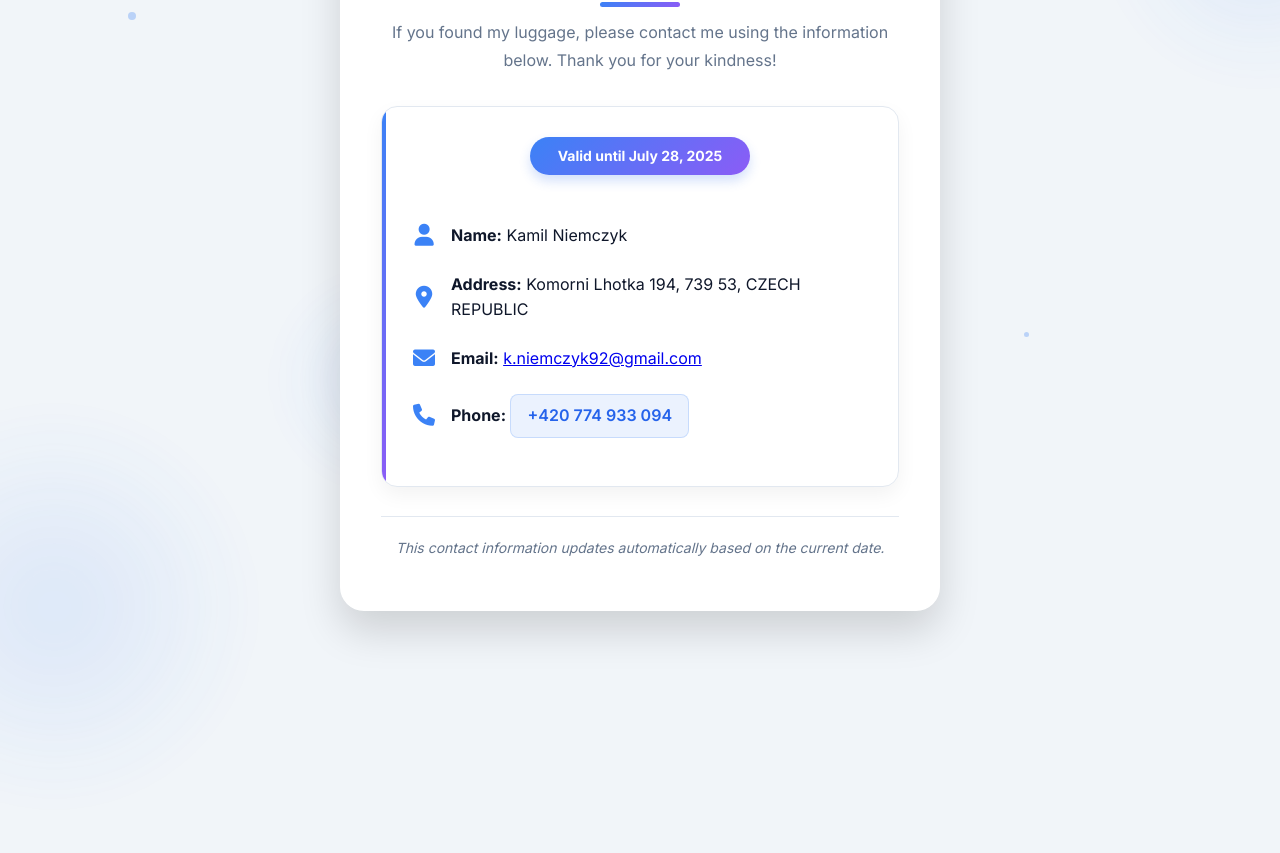
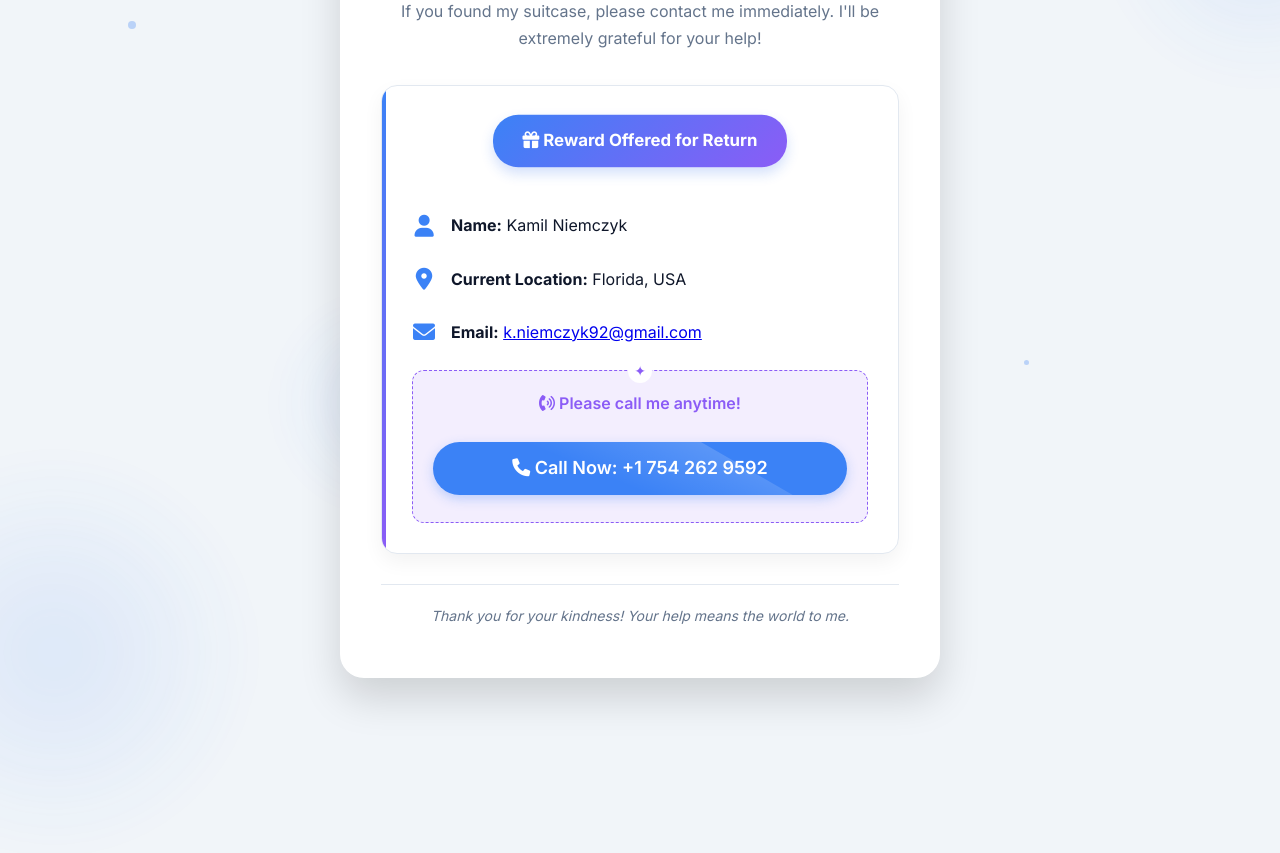
Before and after one commit to Niemczyk92/TagMeOne, a plain HTML site: page index.html in a window 1280 px wide. Shown: the part 148-1001 px from the top of the page. Before the commit the page ends 954 px from the top, so only its background shows below. Drawn offline with Linux system fonts and the light colour scheme.

Commit message:
Update index.html

```diff
--- a/index.html
+++ b/index.html
@@ -8,10 +8,12 @@
         :root {
             --primary: #3b82f6;
             --primary-dark: #2563eb;
+            --primary-light: #93c5fd;
             --secondary: #8b5cf6;
             --light: #f8fafc;
             --dark: #0f172a;
             --success: #10b981;
+            --warning: #f59e0b;
             --gradient: linear-gradient(135deg, var(--primary) 0%, var(--secondary) 100%);
             --glow: radial-gradient(circle, rgba(59, 130, 246, 0.15) 0%, rgba(59, 130, 246, 0) 70%);
         }
@@ -103,12 +105,12 @@
             perspective: 1000px;
         }
 
-        .date-badge {
+        .reward-badge {
             background: var(--gradient);
             color: white;
-            padding: 8px 16px;
+            padding: 12px 24px;
             border-radius: 24px;
-            font-size: 14px;
+            font-size: 16px;
             font-weight: 700;
             display: inline-block;
             margin-bottom: 25px;
@@ -117,7 +119,14 @@
             left: 50%;
             transform: translateX(-50%);
             text-align: center;
-            min-width: 220px;
+            min-width: 280px;
+            animation: pulse 2s infinite;
+        }
+
+        @keyframes pulse {
+            0% { transform: translateX(-50%) scale(1); }
+            50% { transform: translateX(-50%) scale(1.05); }
+            100% { transform: translateX(-50%) scale(1); }
         }
 
         .contact-info {
@@ -179,21 +188,48 @@
 
         /* Phone button styling */
         .phone-link {
-            color: var(--primary-dark);
+            color: white;
             text-decoration: none;
             font-weight: 600;
-            padding: 8px 16px;
-            border-radius: 8px;
+            padding: 12px 24px;
+            border-radius: 50px;
             transition: all 0.3s ease;
             display: inline-block;
-            background: rgba(59, 130, 246, 0.1);
-            border: 1px solid rgba(59, 130, 246, 0.2);
+            background: var(--primary);
+            border: none;
+            box-shadow: 0 4px 12px rgba(59, 130, 246, 0.3);
+            margin-top: 15px;
+            width: 100%;
+            text-align: center;
+            font-size: 18px;
+            position: relative;
+            overflow: hidden;
         }
 
         .phone-link:hover {
-            background: rgba(59, 130, 246, 0.2);
+            background: var(--primary-dark);
             transform: translateY(-2px);
-            box-shadow: 0 4px 8px rgba(37, 99, 235, 0.1);
+            box-shadow: 0 6px 16px rgba(37, 99, 235, 0.4);
+        }
+
+        .phone-link::after {
+            content: '';
+            position: absolute;
+            top: -50%;
+            left: -50%;
+            width: 200%;
+            height: 200%;
+            background: linear-gradient(
+                to bottom right,
+                rgba(255, 255, 255, 0.3) 0%,
+                rgba(255, 255, 255, 0) 60%
+            );
+            transform: rotate(30deg);
+            transition: all 0.3s;
+        }
+
+        .phone-link:hover::after {
+            left: 100%;
         }
 
         /* Glow effects */
@@ -263,10 +299,15 @@
                 padding: 25px 20px;
             }
 
-            .date-badge {
-                font-size: 13px;
-                min-width: 200px;
-                padding: 6px 12px;
+            .reward-badge {
+                font-size: 14px;
+                min-width: 240px;
+                padding: 10px 16px;
+            }
+
+            .phone-link {
+                padding: 10px 20px;
+                font-size: 16px;
             }
         }
 
@@ -335,13 +376,51 @@
             }
         }
 
-        @keyframes pulse {
-            0%, 100% {
-                transform: scale(1);
-            }
-            50% {
-                transform: scale(1.1);
-            }
+        /* Reward section */
+        .reward-section {
+            background: rgba(139, 92, 246, 0.1);
+            border-radius: 12px;
+            padding: 20px;
+            margin-top: 20px;
+            text-align: center;
+            border: 1px dashed var(--secondary);
+            position: relative;
+        }
+
+        .reward-section::before {
+            content: '✦';
+            position: absolute;
+            top: -12px;
+            left: 50%;
+            transform: translateX(-50%);
+            background: white;
+            width: 24px;
+            height: 24px;
+            line-height: 24px;
+            border-radius: 50%;
+            color: var(--secondary);
+            font-size: 14px;
+        }
+
+        .reward-text {
+            color: var(--secondary);
+            font-weight: 600;
+            margin-bottom: 10px;
+        }
+
+        /* Emergency ribbon */
+        .emergency-ribbon {
+            position: absolute;
+            top: 20px;
+            right: -40px;
+            background: var(--warning);
+            color: white;
+            padding: 8px 40px;
+            transform: rotate(45deg);
+            font-weight: 700;
+            font-size: 12px;
+            box-shadow: 0 2px 8px rgba(245, 158, 11, 0.4);
+            z-index: 4;
         }
     </style>
     <link rel="stylesheet" href="https://cdnjs.cloudflare.com/ajax/libs/font-awesome/6.0.0-beta3/css/all.min.css">
@@ -362,88 +441,103 @@
         <i class="fas fa-suitcase-rolling"></i>
     </div>
 
+    <div class="emergency-ribbon">LOST BAGGAGE</div>
+
     <div class="card">
-        <h1>Lost Baggage Contact</h1>
-        <p class="intro-text">If you found my luggage, please contact me using the information below. Thank you for your kindness!</p>
+        <h1>Help! My Luggage is Lost</h1>
+        <p class="intro-text">If you found my suitcase, please contact me immediately. I'll be extremely grateful for your help!</p>
 
         <div class="contact-container">
             <div id="currentContact" class="contact-info active-contact">
-                <!-- Content will be dynamically inserted here -->
+                <div class="reward-badge">
+                    <i class="fas fa-gift"></i> Reward Offered for Return
+                </div>
+
+                <div class="contact-item">
+                    <div class="icon"><i class="fas fa-user"></i></div>
+                    <div class="contact-text"><strong>Name:</strong> Kamil Niemczyk</div>
+                </div>
+                <div class="contact-item">
+                    <div class="icon"><i class="fas fa-map-marker-alt"></i></div>
+                    <div class="contact-text"><strong>Current Location:</strong> Florida, USA</div>
+                </div>
+                <div class="contact-item">
+                    <div class="icon"><i class="fas fa-envelope"></i></div>
+                    <div class="contact-text"><strong>Email:</strong> <a href="mailto:k.niemczyk92@gmail.com">k.niemczyk92@gmail.com</a></div>
+                </div>
+
+                <div class="reward-section">
+                    <div class="reward-text">
+                        <i class="fas fa-phone-volume"></i> Please call me anytime!
+                    </div>
+                    <a href="tel:+17542629592" class="phone-link">
+                        <i class="fas fa-phone"></i> Call Now: +1 754 262 9592
+                    </a>
+                </div>
             </div>
         </div>
 
-        <p class="note">This contact information updates automatically based on the current date.</p>
+        <p class="note">Thank you for your kindness! Your help means the world to me.</p>
     </div>
 
     <script>
-        // Contact information data
-        const contacts = {
-            before: {
-                dateText: "Valid until July 28, 2025",
-                name: "Kamil Niemczyk",
-                address: "Komorni Lhotka 194, 739 53, CZECH REPUBLIC",
-                email: "k.niemczyk92@gmail.com",
-                phone: "+420 774 933 094",
-                phoneLink: "+420774933094"
-            },
-            after: {
-                dateText: "Valid from July 28, 2025",
-                name: "Kamil Niemczyk",
-                address: "807 Belmont Pl, 33436, Florida, USA",
-                email: "k.niemczyk92@gmail.com",
-                phone: "+1 754 262 9592",
-                phoneLink: "+17542629592"
-            }
-        };
+        // Add animation to contact items
+        document.querySelectorAll('.contact-item').forEach((item, index) => {
+            item.style.animationDelay = `${index * 0.1}s`;
+        });
 
-        // Function to update contact display
-        function updateContactDisplay() {
-            const currentDate = new Date();
-            const switchDate = new Date('2025-07-28');
-            const contactContainer = document.getElementById('currentContact');
+        // Make phone link more prominent
+        const phoneLink = document.querySelector('.phone-link');
+        phoneLink.addEventListener('mouseover', () => {
+            phoneLink.innerHTML = `<i class="fas fa-phone"></i> Click to Call: +1 754 262 9592`;
+        });
 
-            const contactData = currentDate >= switchDate ? contacts.after : contacts.before;
+        phoneLink.addEventListener('mouseout', () => {
+            phoneLink.innerHTML = `<i class="fas fa-phone"></i> Call Now: +1 754 262 9592`;
+        });
 
-            contactContainer.innerHTML = `
-                <div class="date-badge">${contactData.dateText}</div>
-                <div class="contact-item">
-                    <div class="icon"><i class="fas fa-user"></i></div>
-                    <div class="contact-text"><strong>Name:</strong> ${contactData.name}</div>
-                </div>
-                <div class="contact-item">
-                    <div class="icon"><i class="fas fa-map-marker-alt"></i></div>
-                    <div class="contact-text"><strong>Address:</strong> ${contactData.address}</div>
-                </div>
-                <div class="contact-item">
-                    <div class="icon"><i class="fas fa-envelope"></i></div>
-                    <div class="contact-text"><strong>Email:</strong> <a href="mailto:${contactData.email}">${contactData.email}</a></div>
-                </div>
-                <div class="contact-item">
-                    <div class="icon"><i class="fas fa-phone"></i></div>
-                    <div class="contact-text"><strong>Phone:</strong> <a href="tel:${contactData.phoneLink}" class="phone-link">${contactData.phone}</a></div>
-                </div>
-            `;
+        // Add confetti effect when phone number is clicked
+        phoneLink.addEventListener('click', function(e) {
+            e.preventDefault();
+            const phoneNumber = this.getAttribute('href').replace('tel:', '');
+            if (confirm(`Thank you for helping! Do you want to call ${phoneNumber}?`)) {
+                // Create a simple confetti effect
+                for (let i = 0; i < 30; i++) {
+                    const confetti = document.createElement('div');
+                    confetti.className = 'particle';
+                    confetti.style.width = `${Math.random() * 8 + 4}px`;
+                    confetti.style.height = confetti.style.width;
+                    confetti.style.backgroundColor = ['#3b82f6', '#8b5cf6', '#10b981', '#f59e0b'][Math.floor(Math.random() * 4)];
+                    confetti.style.left = `${Math.random() * 100}%`;
+                    confetti.style.top = `${Math.random() * 100}%`;
+                    confetti.style.position = 'fixed';
+                    confetti.style.zIndex = '9999';
+                    confetti.style.animation = `fall ${Math.random() * 3 + 2}s linear forwards`;
 
-            // Add animation class
-            contactContainer.classList.remove('active-contact');
-            void contactContainer.offsetWidth; // Trigger reflow
-            contactContainer.classList.add('active-contact');
-        }
+                    document.body.appendChild(confetti);
 
-        // Initialize
-        updateContactDisplay();
+                    // Remove confetti after animation
+                    setTimeout(() => {
+                        confetti.remove();
+                    }, 3000);
+                }
 
-        // Update every minute in case page stays open
-        setInterval(updateContactDisplay, 60000);
+                // Add falling animation
+                const style = document.createElement('style');
+                style.innerHTML = `
+                    @keyframes fall {
+                        to {
+                            transform: translateY(100vh) rotate(360deg);
+                            opacity: 0;
+                        }
+                    }
+                `;
+                document.head.appendChild(style);
 
-        // Add click-to-call functionality
-        document.addEventListener('click', function(e) {
-            if (e.target.classList.contains('phone-link')) {
-                e.preventDefault();
-                const phoneNumber = e.target.getAttribute('href').replace('tel:', '');
-                if (confirm(`Do you want to call ${phoneNumber}?`)) {
+                // Actually make the call after a slight delay
+                setTimeout(() => {
                     window.location.href = `tel:${phoneNumber}`;
-                }
+                }, 1000);
             }
         });
     </script>
```
